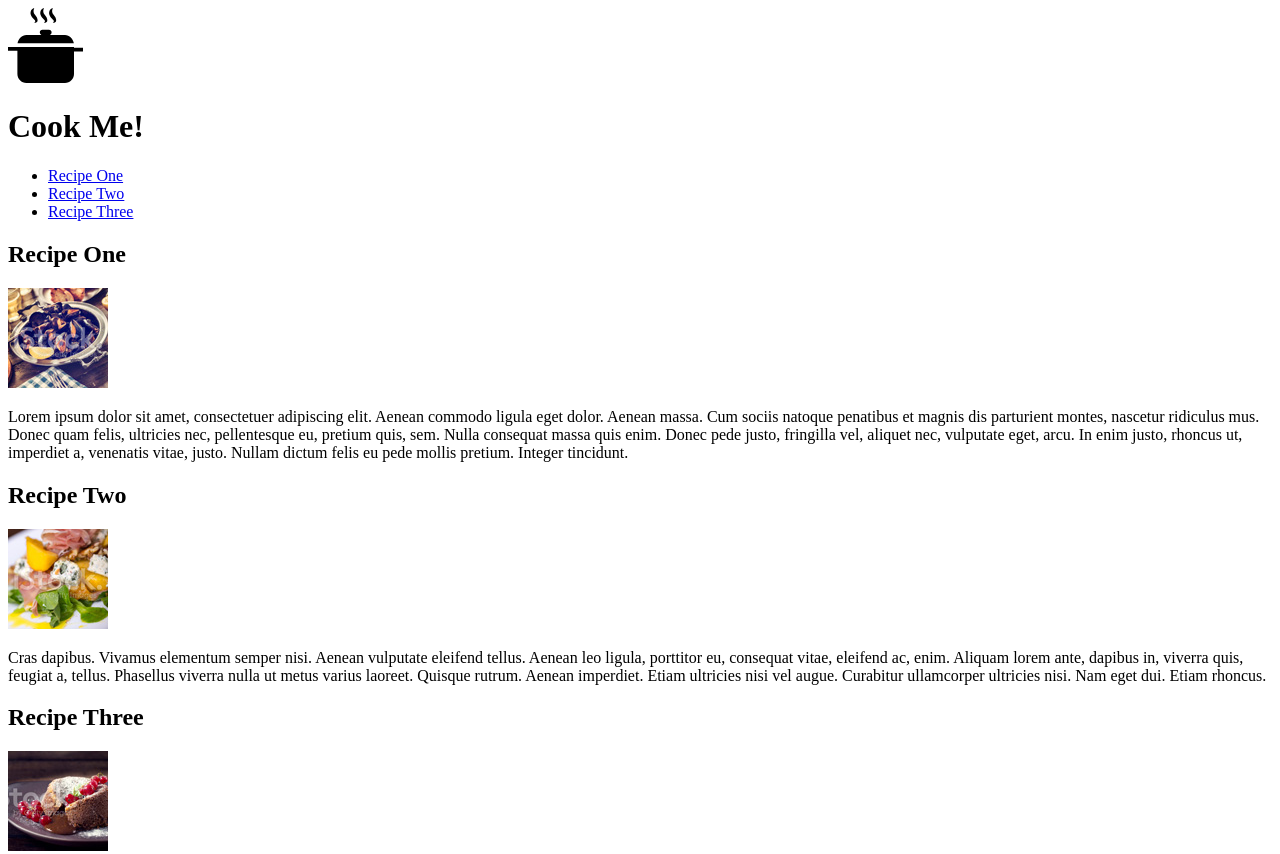
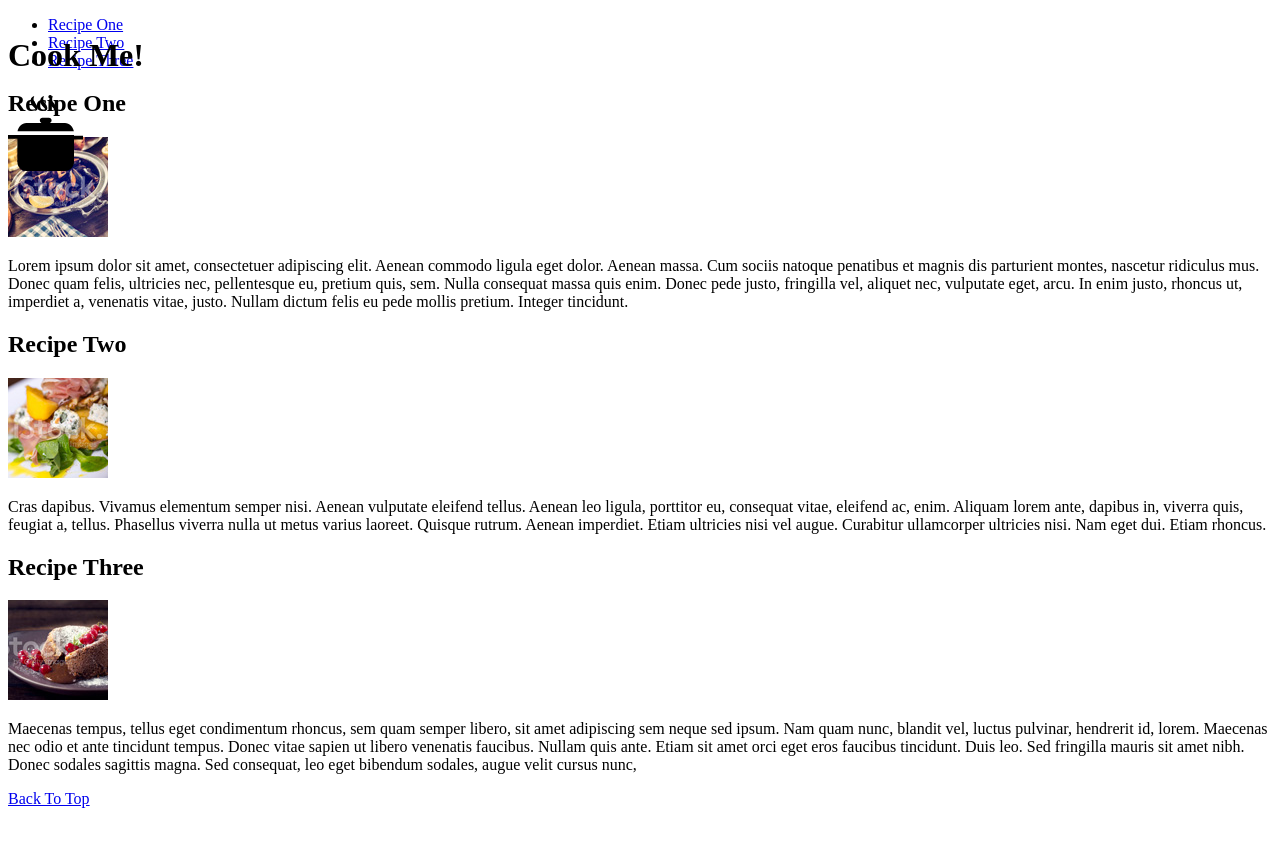
Before and after one commit to sarahkelleher/Mobile-first-assignment, a plain HTML site: page index.html in a window 1280 px wide. Shown: the top 854 px of the page. After the commit the page ends 816 px from the top, so only its background shows below. Drawn offline with Linux system fonts and the light colour scheme.

Commit message:
first stab at static header

```diff
--- a/css/main.css
+++ b/css/main.css
@@ -1 +1,4 @@
-This is CSS
+.name {
+	position: fixed;
+
+}
--- a/index.html
+++ b/index.html
@@ -2,13 +2,17 @@
 <html>
 <head>
 	<meta name=“viewport” content="initial-scale=1.0">
+	<link rel="stylesheet" type="text/css" href="css/main.css">
 	<meta charset="utf-8">
 <title>Cook Me!</title>
 </head>
 <body>
 	<header>
-		<img src="img/cook.svg" height="75" width="75"/>
-		<h1>Cook Me!</h1>
+
+		<div class="name">
+        	<h1>Cook Me!</h1>
+        	<img src="img/cook.svg" height="75" width="75"/>
+		</div>
 		<nav id="recipeMenu">
 			<ul>
 	  			<li><a href="#recipeOne">Recipe One</a></li>
```
